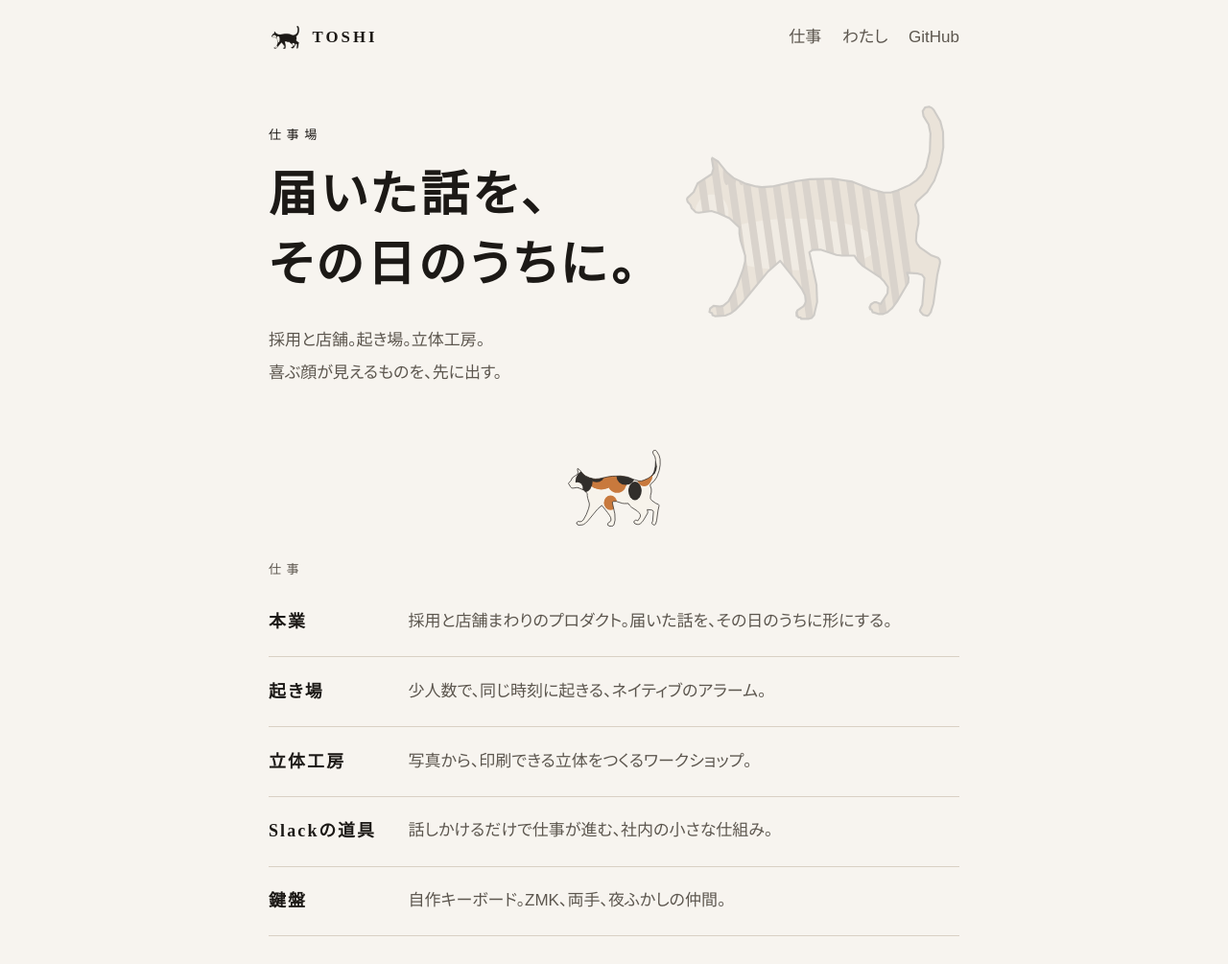
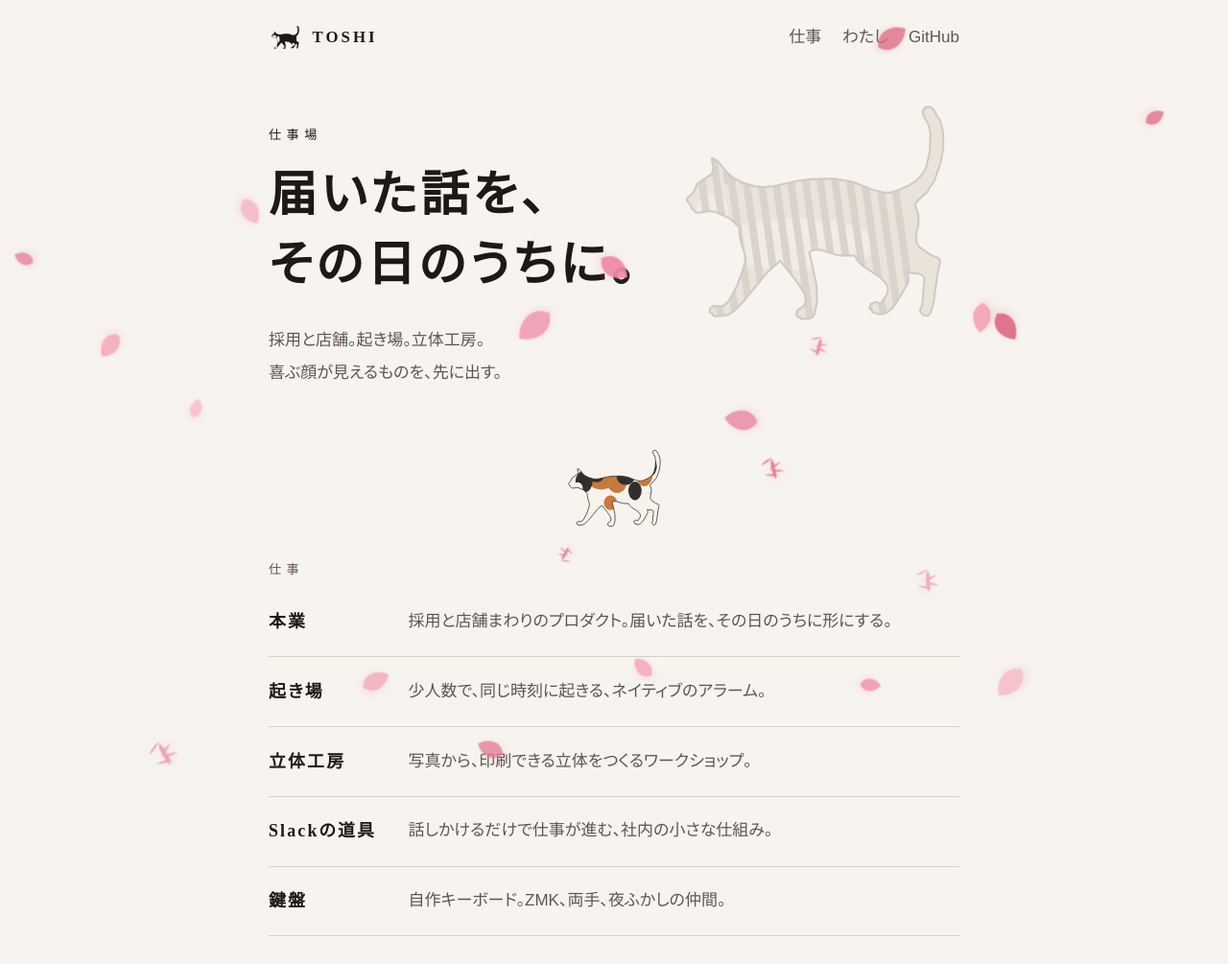
Before and after one commit to toshi1209/toshi1209.github.io, a website built with Vite: page index.html in a window 1280 px wide. Shown: the top 1005 px of the page at 96% size. Built offline with nearby package versions, Linux system fonts and the light colour scheme; a web font is replaced by a local one.

Commit message:
桜の花びらを軽く舞わせる

```diff
--- a/index.html
+++ b/index.html
@@ -19,6 +19,8 @@
   </head>
   <body>
     <a class="skip" href="#main">本文へ</a>
+
+    <div class="sky" aria-hidden="true"></div>
 
     <header class="top">
       <a class="mark" href="#main">
--- a/src/main.ts
+++ b/src/main.ts
@@ -1 +1,33 @@
 import './style.css'
+
+function fallBlossoms() {
+  if (window.matchMedia('(prefers-reduced-motion: reduce)').matches) return
+  const sky = document.querySelector('.sky')
+  if (!(sky instanceof HTMLElement)) return
+
+  const blossom = `<svg viewBox="0 0 32 32" aria-hidden="true"><path fill="currentColor" d="M16 5c2.6 5.2 2.8 9.4 0 14.2C13.2 14.4 13.4 10.2 16 5Zm9.4 4.8c-5 3.4-8.6 5.4-14 6.2 4.6-3.4 8.8-5.2 14-6.2Zm1.8 10.6c-6 .2-10.2-.8-15-4.1 5.2.5 9.8 2.1 15 4.1ZM16 27c-2.6-5.2-2.8-9.4 0-14.2 2.8 4.8 2.6 9 0 14.2Zm-11.2-6.6c6-.2 10.2.8 15 4.1-5.2-.5-9.8-2.1-15-4.1Zm-1.8-10.6c5-3.4 8.6-5.4 14-6.2-4.6 3.4-8.8 5.2-14 6.2Z"/></svg>`
+  const petal = `<svg viewBox="0 0 20 28" aria-hidden="true"><path fill="currentColor" d="M10 1c4.2 3.4 7.6 8.2 7.8 14.2.2 5.2-2.6 9.4-7.8 12.3C4.8 24.6 2 20.4 2.2 15.2 2.4 9.2 5.8 4.4 10 1Z"/></svg>`
+
+  const count = window.innerWidth < 800 ? 16 : 24
+  const palette = ['#e37a93', '#f3a3b4', '#de6b86', '#f08aa6', '#e892a8', '#f6b7c4']
+
+  for (let i = 0; i < count; i += 1) {
+    const el = document.createElement('div')
+    el.className = 'blossom'
+    const isFlower = i % 4 === 0
+    el.innerHTML = isFlower ? blossom : petal
+    const size = isFlower ? 22 + Math.random() * 16 : 14 + Math.random() * 18
+    el.style.width = `${size}px`
+    el.style.color = palette[i % palette.length]
+    el.style.opacity = String(0.72 + Math.random() * 0.24)
+    el.style.setProperty('--x', `${Math.random() * 100}vw`)
+    el.style.setProperty('--dx', `${(Math.random() - 0.4) * 240}px`)
+    el.style.setProperty('--dur', `${9 + Math.random() * 8}s`)
+    el.style.setProperty('--delay', `${-Math.random() * 14}s`)
+    el.style.setProperty('--spin', `${280 + Math.random() * 520}deg`)
+    el.style.setProperty('--sway', `${1.2 + Math.random() * 1.5}s`)
+    sky.append(el)
+  }
+}
+
+fallBlossoms()
--- a/src/style.css
+++ b/src/style.css
@@ -3,6 +3,7 @@
   --ink: #1c1916;
   --mute: #5c564e;
   --line: #d9d0c4;
+  --sakura: #e37a93;
   --display: "BIZ UDPMincho", "Hiragino Mincho ProN", "Yu Mincho", serif;
   --body: "BIZ UDPGothic", "Hiragino Sans", "Yu Gothic", sans-serif;
   --neko-black: url("/neko/black.svg");
@@ -72,6 +73,50 @@ a {
   top: 1rem;
 }
 
+.sky {
+  pointer-events: none;
+  position: fixed;
+  inset: 0;
+  z-index: 6;
+  overflow: hidden;
+}
+
+.blossom {
+  position: absolute;
+  top: -10vh;
+  left: var(--x, 0);
+  color: var(--sakura);
+  transform-origin: 50% 80%;
+  will-change: transform;
+  animation: blossom-fall var(--dur, 9s) linear var(--delay, 0s) infinite;
+  filter: drop-shadow(0 3px 5px rgba(227, 122, 147, 0.28));
+}
+
+.blossom svg {
+  display: block;
+  width: 100%;
+  height: auto;
+  animation: blossom-sway var(--sway, 1.6s) ease-in-out var(--delay, 0s) infinite alternate;
+}
+
+@keyframes blossom-fall {
+  from {
+    transform: translate3d(0, 0, 0) rotate(0deg);
+  }
+  to {
+    transform: translate3d(var(--dx, 120px), 122vh, 0) rotate(var(--spin, 480deg));
+  }
+}
+
+@keyframes blossom-sway {
+  from {
+    transform: translateX(-22px) rotate(-32deg) scale(0.9);
+  }
+  to {
+    transform: translateX(24px) rotate(34deg) scale(1.12);
+  }
+}
+
 .neko {
   display: block;
   background: center / contain no-repeat;
@@ -88,6 +133,16 @@ a {
 
 .flip {
   transform: scaleX(-1);
+}
+
+.top,
+.hero,
+.work,
+.about,
+.foot,
+.spot {
+  position: relative;
+  z-index: 3;
 }
 
 .top {
@@ -303,4 +358,8 @@ h2 {
   html {
     scroll-behavior: auto;
   }
+
+  .sky {
+    display: none;
+  }
 }
```
